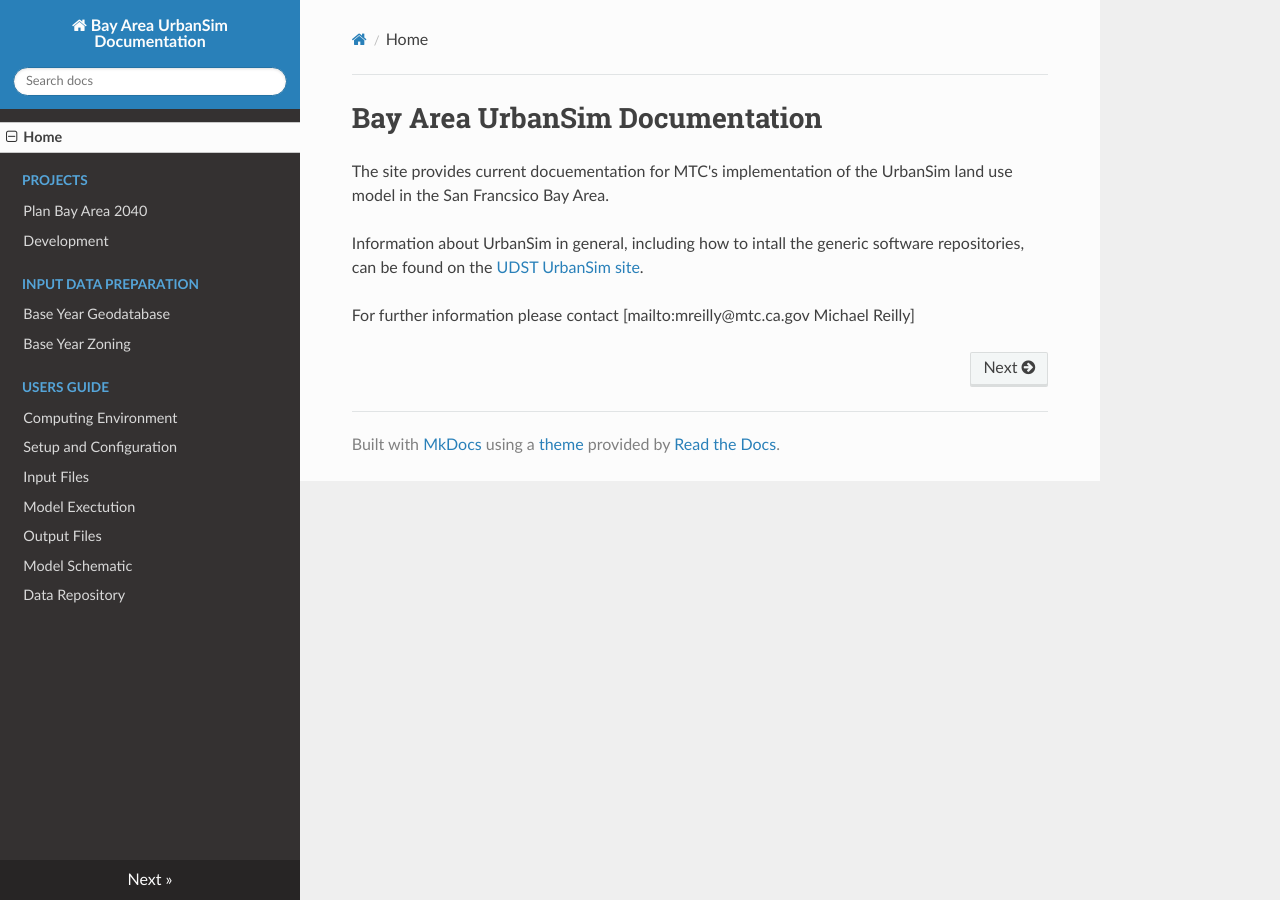
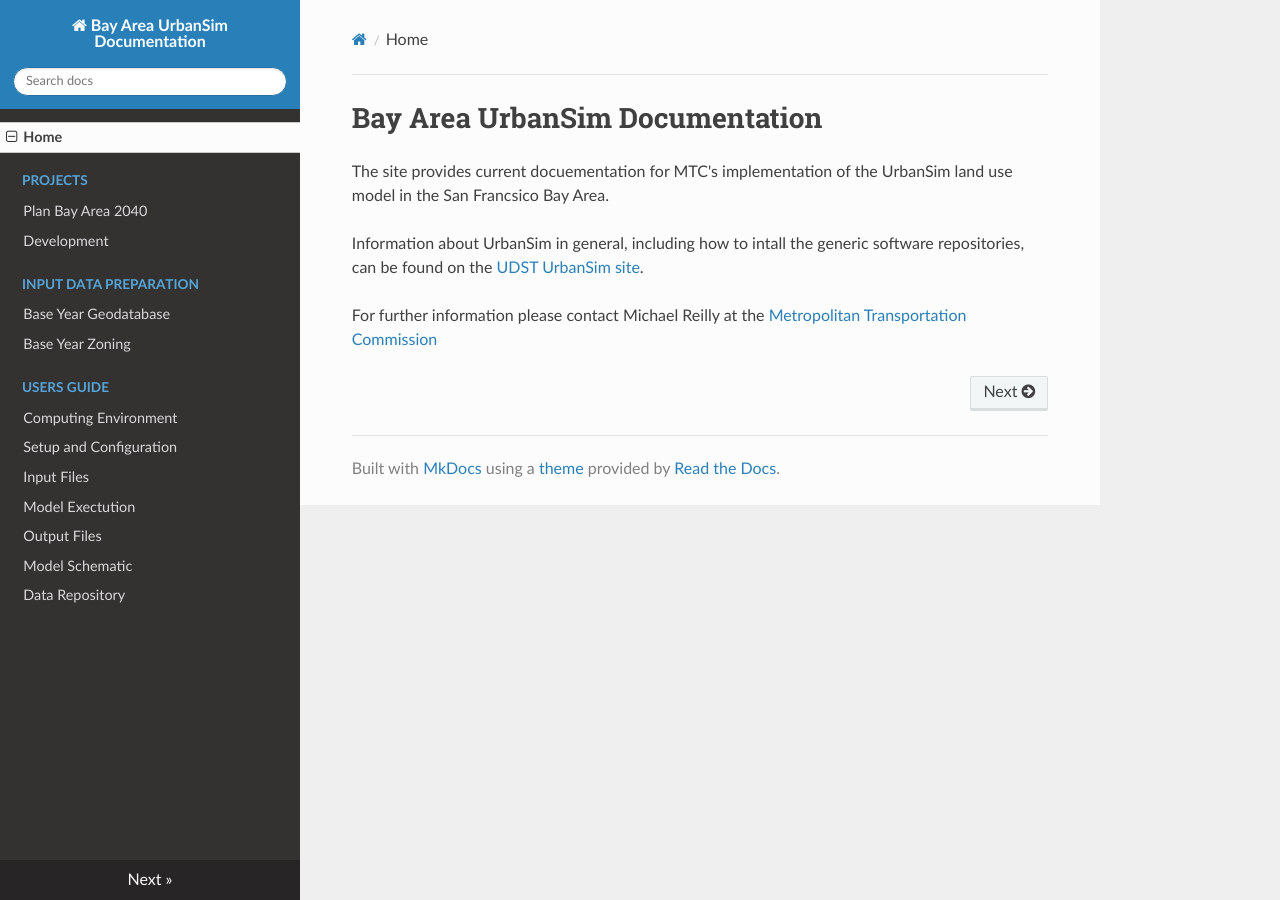
Before and after one commit to BayAreaMetro/baus_docs2, an MkDocs documentation site: the page built from docs/index.md, in a window 1280 px wide. Built offline with MkDocs 1.6.1, drawn with Linux system fonts in a browser that asks for light colours; nearby versions of some CDN libraries; old or Windows-style settings are respelled for this version of MkDocs.

Commit message:
email again

```diff
--- a/docs/index.md
+++ b/docs/index.md
@@ -4,4 +4,4 @@ The site provides current docuementation for MTC's implementation of the UrbanSi
 
 Information about UrbanSim in general, including how to intall the generic software repositories, can be found on the [UDST UrbanSim site](https://udst.github.io/urbansim/index.html).
 
-For further information please contact [mailto:mreilly@mtc.ca.gov Michael Reilly]
+For further information please contact Michael Reilly at the [Metropolitan Transportation Commission](https://mtc.ca.gov)
```
